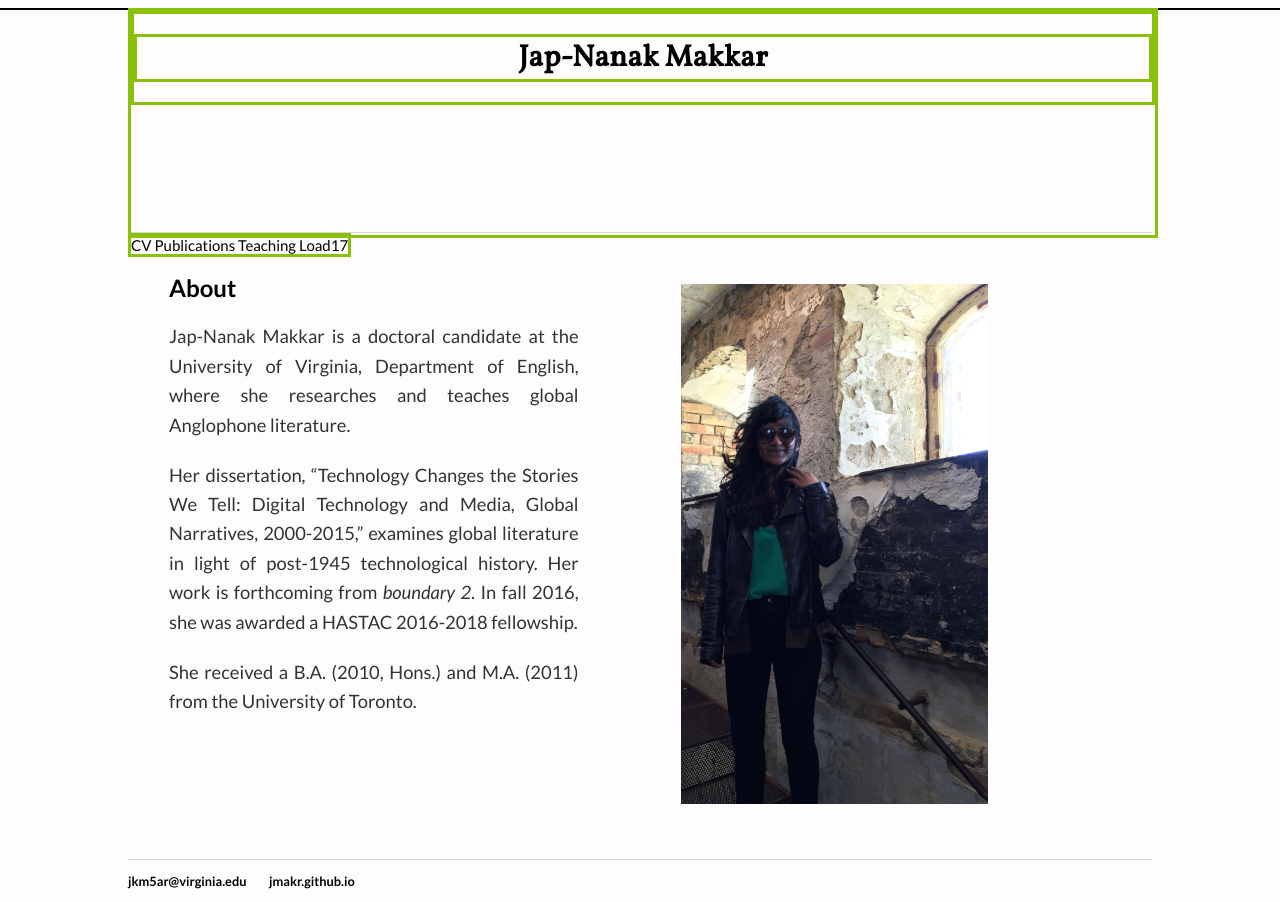
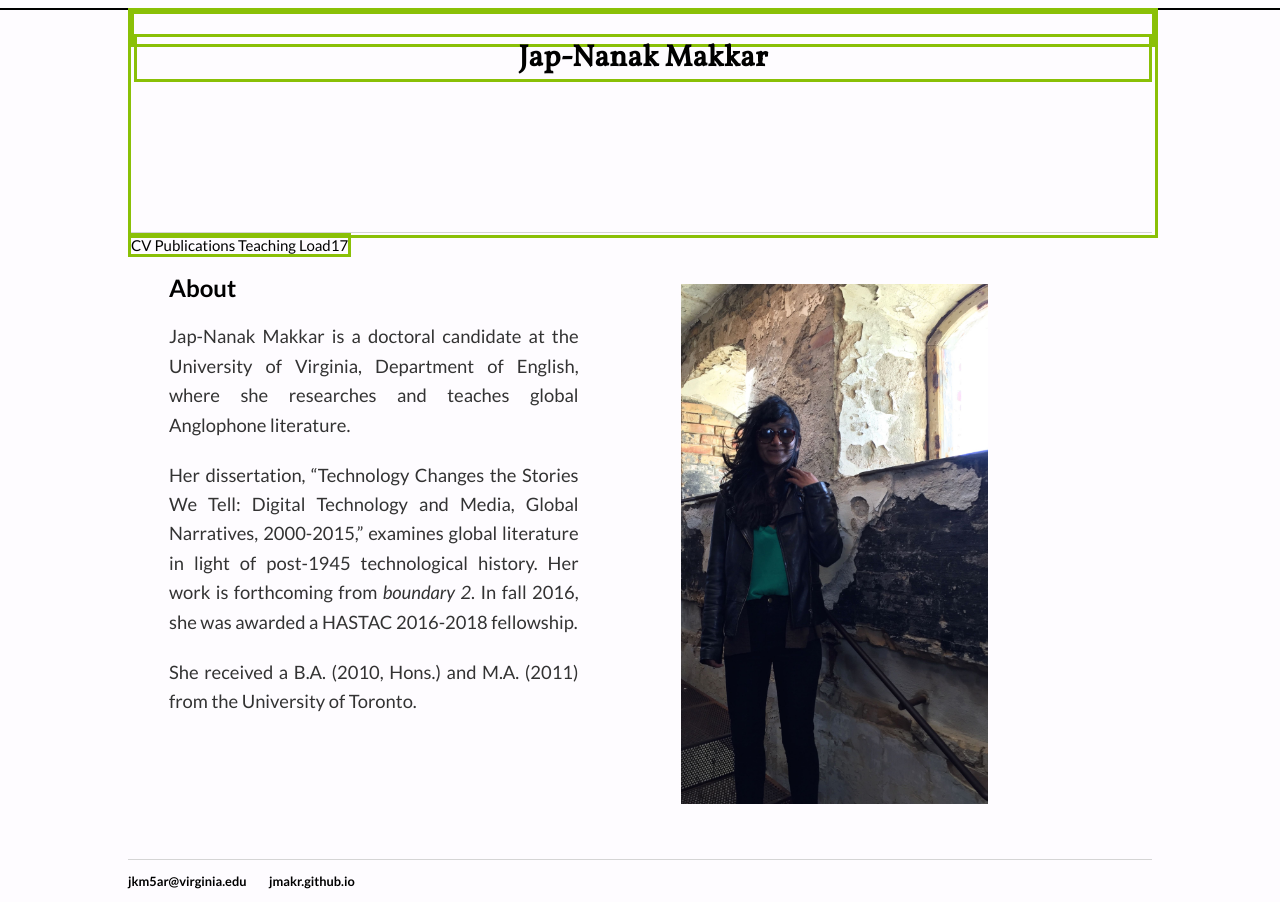
Before and after one commit to jmakr/jmakr.github.io, a Jekyll site: the page built from index.html, in a window 1280 px wide. Built offline with Jekyll 4.4.1, drawn with Linux system fonts in a browser that asks for light colours.

Commit message:
Update main.css

```diff
--- a/css/main.css
+++ b/css/main.css
@@ -41,7 +41,7 @@ h1 {
 
 .h1logohelper {
 
-
+    height: 30px;
     margin-top:auto;
     margin-bottom: auto;
     margin-right: auto;
```
